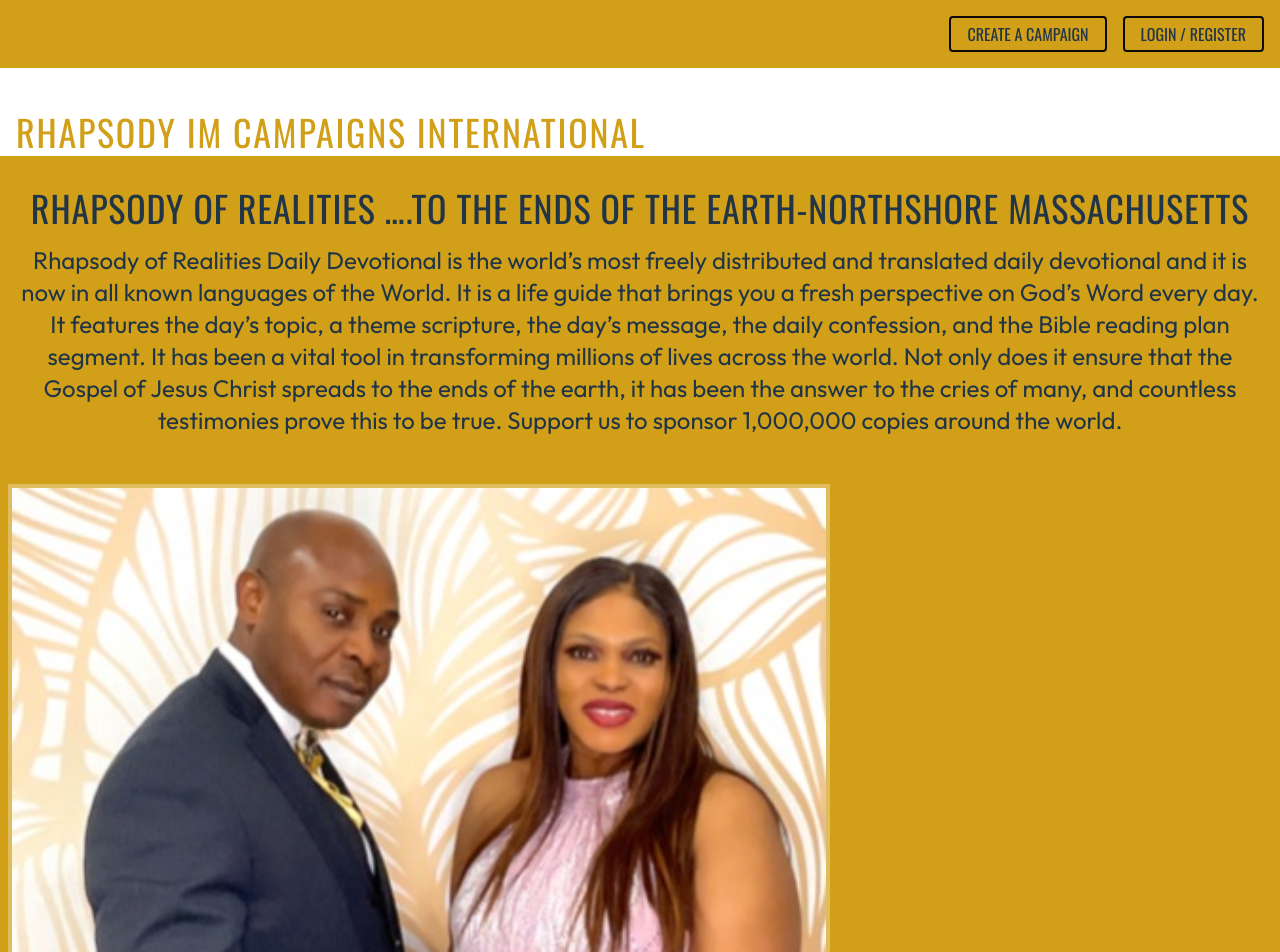
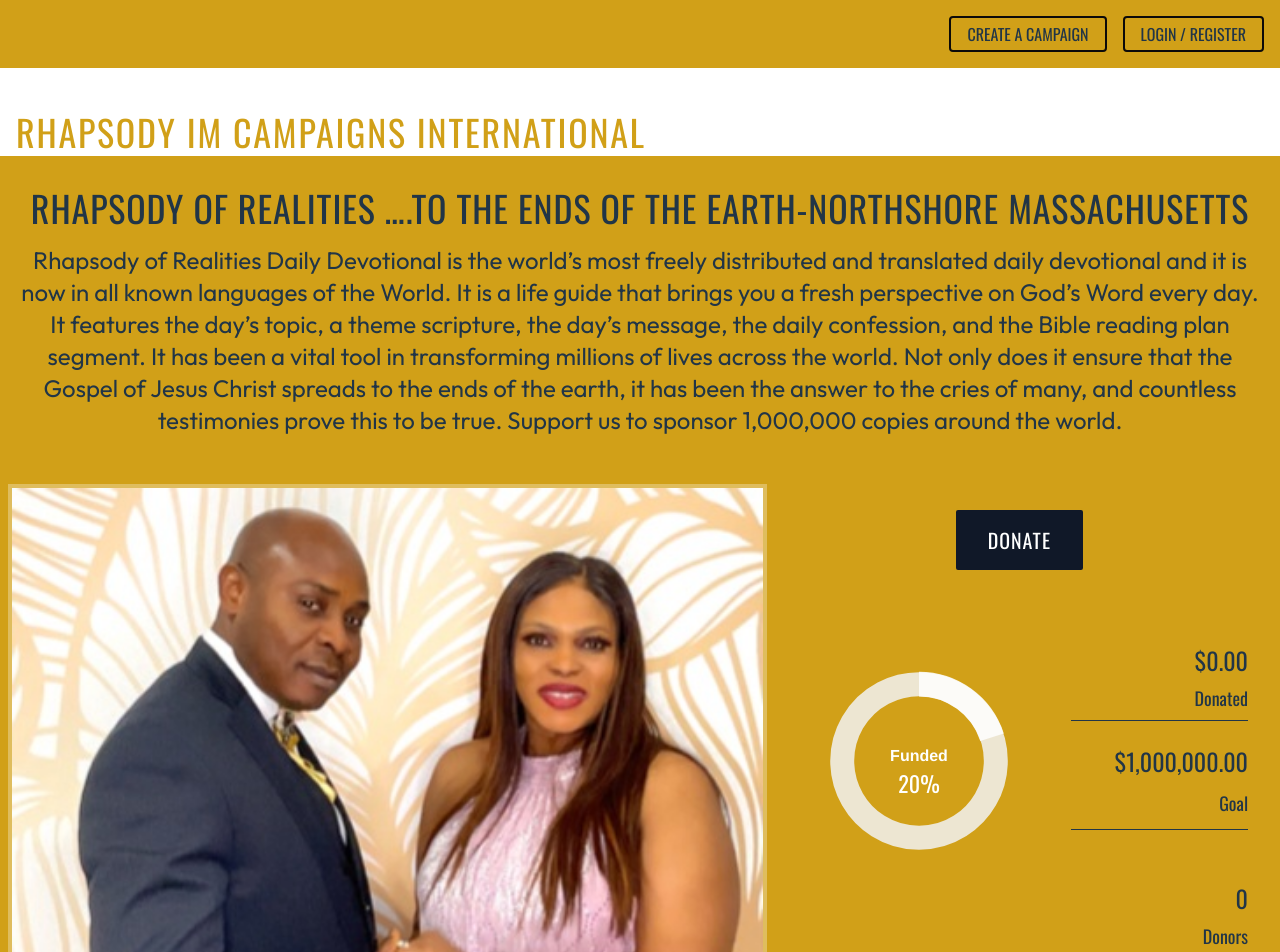
Before and after one commit to Geraldoeze/rhapsodyimcampaignsusa, a React (Vite) app: page / in a window 1280 px wide. Shown: the top 952 px of the page. Built offline with nearby package versions, Linux system fonts and the light colour scheme.

Commit message:
feat(chart): added pie chart to show donors data

```diff
--- a/package.json
+++ b/package.json
@@ -11,7 +11,9 @@
   },
   "dependencies": {
     "@tailwindcss/vite": "^4.0.17",
+    "apexcharts": "^4.5.0",
     "react": "^19.0.0",
+    "react-apexcharts": "^1.7.0",
     "react-dom": "^19.0.0",
     "tailwindcss": "^4.0.17"
   },
--- /dev/null
+++ b/src/components/DonateContent.tsx
@@ -0,0 +1,81 @@
+import React from "react";
+import ReactApexChart from "react-apexcharts";
+
+const DonateSection = () => {
+  const [state] = React.useState({
+    series: [20],
+    options: {
+      chart: {
+        height: 350,
+        type: "radialBar",
+      },
+      labels: ["Funded"],
+      colors: ["#fff"],
+      plotOptions: {
+        radialBar: {
+          hollow: {
+            size: "50%",
+          },
+          dataLabels: {
+            name: {
+              show: true,
+              fontSize: "16px",
+            },
+            value: {
+              show: true,
+              fontSize: "22px",
+              fontFamily: "Oswald",
+              color: "#fff",
+              formatter: (val: any) => `${val}%`,
+            },
+          },
+        },
+      },
+    },
+  });
+
+  return (
+    <div className="p-6 max-w-xl mx-auto w-full md:w-[43%]">
+      <div className="flex justify-center">
+        {/* Donate Button */}
+        <button
+          style={{ fontFamily: "inherit" }}
+          className="bg-gray-900 text-xl text-white mx-auto px-8 py-4 tracking-wider rounded border-2 border-[#d1a018] hover:border-2 hover:border-gray-950 hover:bg-[#d1a018] mb-6"
+        >
+          DONATE
+        </button>
+      </div>
+
+      {/* Chart + Info Container */}
+      <div className="flex flex-col md:flex-row items-center gap-6  rounded-lg py-6">
+        {/* Radial Chart */}
+        <div className="w-64 h-52">
+          <ReactApexChart
+            options={state.options}
+            series={state.series}
+            type="radialBar"
+            height={300}
+          />
+        </div>
+
+        {/* Info Section */}
+        <div className="w-full md:w-[45%]">
+          <div className="border-b my-6 flex flex-col items-end">
+            <h5 className="text-2xl ">$0.00</h5>
+            <h6 className="text-lg my-2">Donated</h6>
+          </div>
+          <div className="border-b my-6 flex flex-col items-end">
+            <h5 className="text-2xl">$1,000,000.00</h5>
+            <h6 className="text-lg my-3">Goal</h6>
+          </div>
+        </div>
+      </div>
+      <div className="border-b my-1 w-full md:w-8/12 ml-auto flex flex-col items-end">
+        <h5 className="text-2xl">0</h5>
+        <h6 className="my-2 text-lg">Donors</h6>
+      </div>
+    </div>
+  );
+};
+
+export default DonateSection;
--- a/src/components/HomeContent.tsx
+++ b/src/components/HomeContent.tsx
@@ -1,3 +1,4 @@
+import DonateSection from "./DonateContent";
 
 
 const HomeContent = () => {
@@ -37,6 +38,7 @@
           <div className="border-4 border-[#ffffff4d] w-full md:w-[65%]">
             <img width={"100%"} src="assets/images/pastor.jpg" alt="" />
           </div>
+          <DonateSection />
         </div>
       </div>
       <div className="bg-gray-100 py-10">
```
Also changed, not shown: 1 other file (tests, documents, lock files or other folders).
